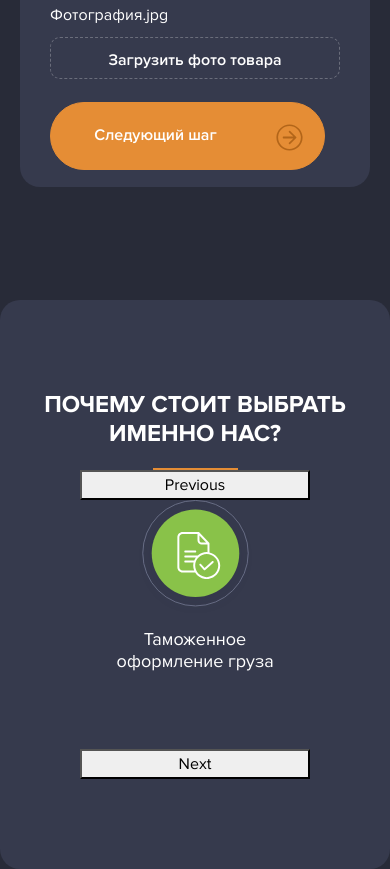
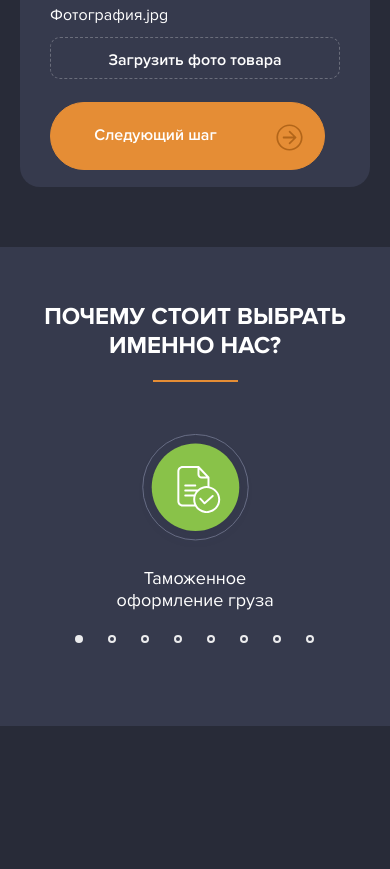
Before and after one commit to Stas-Zhorniak/dev-MasterTao, a website: page dev/index.html in a window 390 px wide. Shown: the part 1643-2512 px from the top of the page. After the commit the page ends 2369 px from the top, so only its background shows below. Drawn offline with nearby package versions, Linux system fonts and the light colour scheme; files that its build step writes are made by us from their sources.

Commit message:
advantages mobile done

```diff
--- a/dev/assets/js/custom.js
+++ b/dev/assets/js/custom.js
@@ -24,13 +24,13 @@ document.getElementById('file').onchange = function () {
 }
 
 const checkButton = document.querySelectorAll('[type="checkbox"]');
-console.log (checkButton);
+
 
 checkButton.forEach (item => {
   item.closest('.input-box').classList.add('checkbox-padding')
 })
 
-mobileOnlySlider("#advantages-slider, true, false, 991");
+mobileOnlySlider("#advantages-slider", true, false, 991);
 
 function mobileOnlySlider ($slidername, $dots, $arrows, $breakpoint){
   var slider = $($slidername);
@@ -41,7 +41,7 @@ function mobileOnlySlider ($slidername, $dots, $arrows, $breakpoint){
     responsive: [
       {
         breakpoint: $breakpoint,
-        settings: "unslick"
+        settings: 'unslick'
       }
     ]
   };
@@ -55,5 +55,5 @@ function mobileOnlySlider ($slidername, $dots, $arrows, $breakpoint){
     if (!slider.hasClass("slick-initialized")) {
       return slider.slick(settings);
     }
-  })
+  });
 }
--- a/dev/sass/advantages.scss
+++ b/dev/sass/advantages.scss
@@ -1,30 +1,29 @@
-.advantages .container {
-	max-width: 1850px;
+.advantages {
+	.container {
+		&::before {
+			content: "";
+			display: inline-block;
+			position: absolute;
+			background: #363a4d;
+			max-width: 1820px;
 			width: 100%;
-	border-radius: 20px;
-	background: #363a4d;
-	padding-top: 90px;
-	padding-bottom: 90px;
-	margin: 113px auto 0px;
+			transform: translate(-50%);
+			left: 50%;
+			z-index: -1;
+		}
 		.advantages-title {
 			text-align: center;
 			max-width: 1140px;
 			width: 100%;
 			position: relative;
-		margin: 0 auto;
 		}
 
 		.row {
-		display: flex;
-		flex-wrap: wrap;
 			margin: 0 auto;
-		width: 100%;
 			padding-left: 80px;
 			padding-right: 80px;
 
 			.advantages-box {
-			max-width: 265px;
-			width: 100%;
 				display: flex;
 				flex-direction: column;
 				align-items: center;
@@ -33,7 +32,6 @@
 				.box-img {
 					width: 113px;
 					height: 113px;
-				margin-bottom: 15px;
 				}
 				.box-description {
 					max-width: 265px;
@@ -45,3 +43,4 @@
 			}
 		}
 	}
+}
--- a/dev/sass/media/_media_max_width991.scss
+++ b/dev/sass/media/_media_max_width991.scss
@@ -183,4 +183,39 @@
 			}
 		}
 	}
+
+	.advantages {
+		.container {
+			padding-top: 60px;
+			&::before {
+				content: "";
+				display: inline-block;
+				position: absolute;
+				background: #363a4d;
+				background-size: cover;
+				max-width: 1820px;
+				width: 100%;
+				min-height: 479px;
+				transform: translate(-50%);
+				left: 50%;
+				z-index: -1;
+			}
+			.advantages-title {
+				margin-top: 55px;
+				margin-bottom: 52px;
+			}
+			.row {
+				.advantages-box {
+					max-width: 560px;
+					width: 100%;
+					.box-img {
+						margin-bottom: 20px;
+					}
+					.box-description {
+						margin-bottom: 25px;
+					}
+				}
+			}
+		}
+	}
 }
--- a/dev/sass/media/_media_min_width992.scss
+++ b/dev/sass/media/_media_min_width992.scss
@@ -74,4 +74,28 @@
 			}
 		}
 	}
+
+	.advantages {
+		.container {
+			padding-top: 95px;
+			margin: 113px auto 0px;
+			&::before {
+				min-height: 725px;
+				border-radius: 20px;
+				margin: -97px 0 0 0;
+			}
+			.advantages-title {
+				margin: 0 auto 56px;
+			}
+			.row {
+				.advantages-box {
+					.box-img {
+						margin-bottom: 15px;
+					}
+					.box-description {
+					}
+				}
+			}
+		}
+	}
 }
```
Also changed, not shown: dev/templates/advantages.html (+0 -1 lines). Lines whose indentation alone changed are shown as unchanged.
